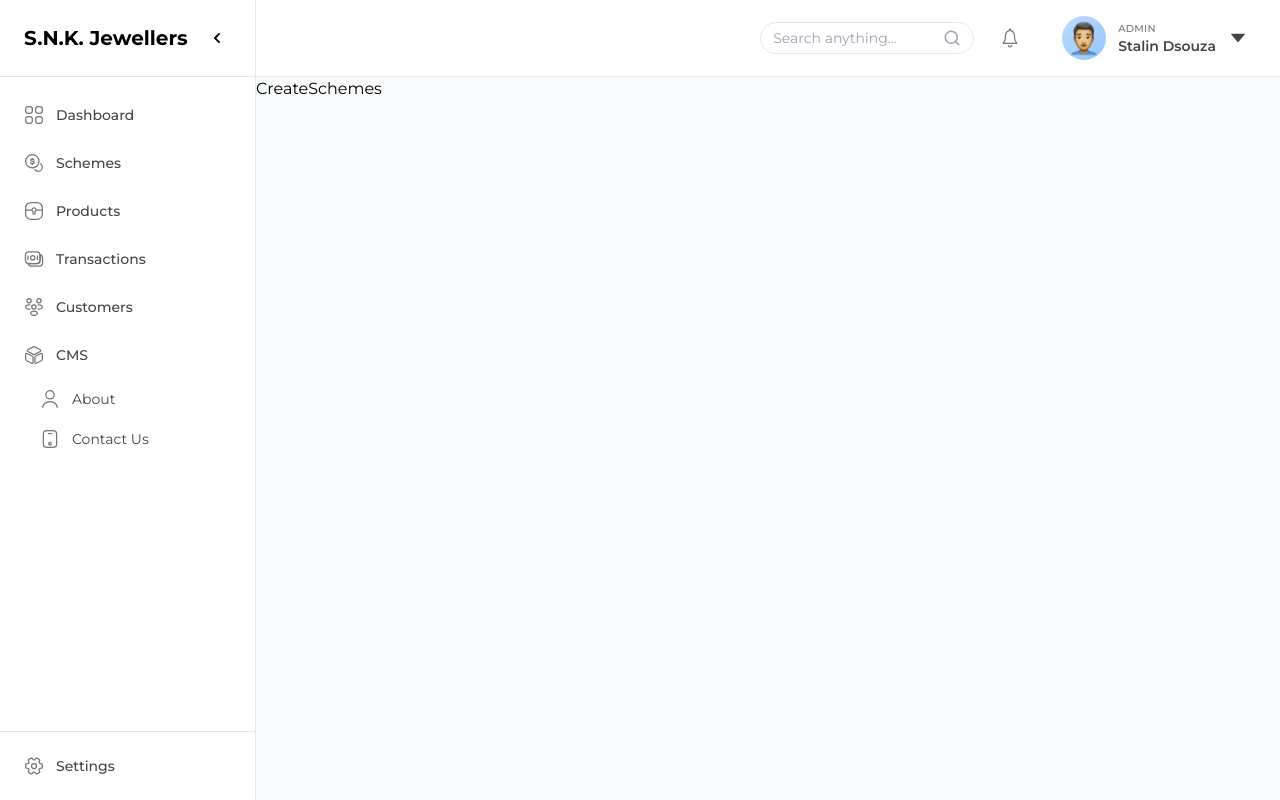
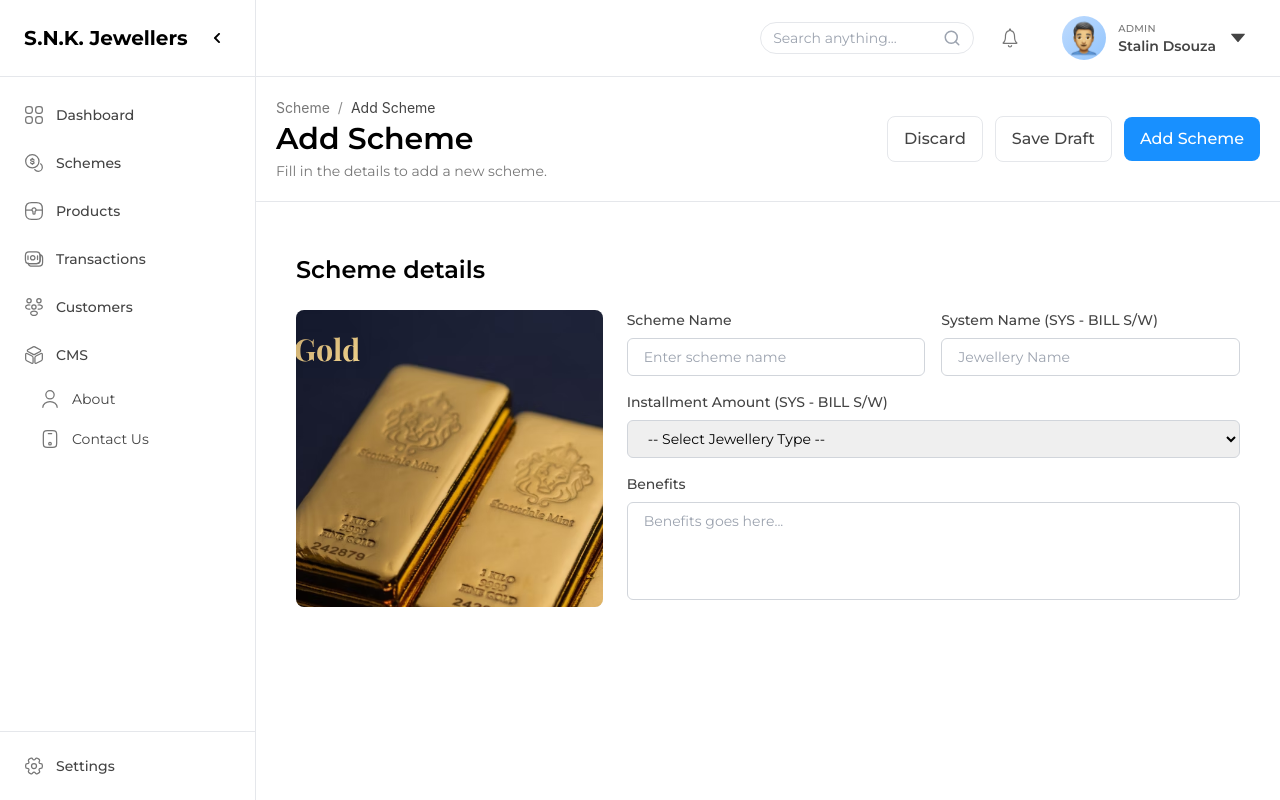
Before and after one commit to teammetasoft/snk-client, a React (Vite) app: page /scheme-create in a window 1280 px wide. Built offline with nearby package versions, Linux system fonts and the light colour scheme.

Commit message:
updated add scheme

```diff
--- /dev/null
+++ b/src/components/common/header/BreadcrumbsHeader.jsx
@@ -0,0 +1,43 @@
+// import React from 'react';
+import { AiOutlinePlus } from 'react-icons/ai';
+import { Breadcrumb } from 'antd'
+import { Link } from "react-router-dom"
+
+const BreadcrumbsHeader = ({ title, desc, btnName, parentLink, parentName, childName }) => {
+    return (
+        <section className='breadcrumbHeader mb-8 border-b border-gray-200 p-5'>
+            <div className='flex flex-col md:flex-row items-center justify-between'>
+                <div className="space-y-0.5">
+                    <div>
+                        <Breadcrumb
+                            seperator="/"
+                            items={[
+                                { title: (<Link to={parentLink}><span className="text-sm text-lightGray">{parentName}</span></Link>) },
+                                { title: (<span className="text-sm text-darkGray">{childName}</span>) },
+
+                            ]}
+                        />
+                    </div>
+
+                    <div>
+                        <h1 className='text-3xl text-black font-semibold mb-1'>{title}</h1>
+                        <p className='text-sm text-lightGray'>{desc}</p>
+                    </div>
+                </div>
+                <div className='flex items-center gap-3'>
+                    <button className='flex items-center gap-2 bg-white border border-gray-200 text-darkGray py-2.5 px-4 rounded-lg font-medium hover:bg-gray-50 transition-colors'>
+                        <span className='hidden sm:inline text-base'>Discard</span>
+                    </button>
+                    <button className='flex items-center gap-2 bg-white border border-gray-200 text-darkGray py-2.5 px-4 rounded-lg font-medium hover:bg-gray-50 transition-colors'>
+                        <span className='hidden sm:inline text-base'>Save Draft</span>
+                    </button>
+                    <button className='flex items-center justify-center gap-2 bg-primary text-white py-2.5 px-4 rounded-lg font-medium hover:opacity-90 transition-all sm:w-auto w-10 h-10 sm:h-auto'>
+                        <span className='hidden sm:inline text-base'>{btnName}</span>
+                    </button>
+                </div>
+            </div>
+        </section>
+    );
+};
+
+export default BreadcrumbsHeader;
--- a/src/components/common/PageHeader.jsx
+++ b/src/components/common/header/PageHeader.jsx
@@ -1,20 +1,21 @@
 import React from 'react';
 import { AiOutlinePlus, AiOutlineDownload } from 'react-icons/ai';
 
-const PageHeader = ({ title, desc, addBtn }) => {
+const PageHeader = ({ title, desc, addBtn, handleAddButton }) => {
     return (
         <section className='pageHeader mb-8 border-b border-gray-200 p-5'>
             <div className='flex flex-col md:flex-row items-center justify-between'>
                 <div>
                     <h1 className='text-3xl text-black font-semibold mb-1'>{title}</h1>
-                    <p className='text-sm text-gray-500'>{desc}</p>
+                    <p className='text-sm text-lightGray'>{desc}</p>
                 </div>
                 <div className='flex items-center gap-3'>
-                    <button className='flex items-center gap-2 bg-white border border-gray-300 text-gray-700 py-2.5 px-4 rounded-lg font-medium hover:bg-gray-50 transition-colors'>
+                    <button className='flex items-center gap-2 bg-white border border-gray-300 text-darkGray py-2.5 px-4 rounded-lg font-medium hover:bg-gray-50 transition-colors'>
                         <AiOutlineDownload className='text-lg' />
                         <span className='hidden sm:inline text-base'>Export to excel</span>
                     </button>
-                    <button className='flex items-center justify-center gap-2 bg-primary text-white py-2.5 px-4 rounded-lg font-medium hover:opacity-90 transition-all sm:w-auto w-10 h-10 sm:h-auto'>
+                    <button className='flex items-center justify-center gap-2 bg-primary text-white py-2.5 px-4 rounded-lg font-medium hover:opacity-90 transition-all sm:w-auto w-10 h-10 sm:h-auto'
+                    onClick={handleAddButton}>
                         <AiOutlinePlus className='text-lg' />
                         <span className='hidden sm:inline text-base'>{addBtn}</span>
                     </button>
--- a/src/components/common/layout/Layout.jsx
+++ b/src/components/common/layout/Layout.jsx
@@ -23,7 +23,7 @@
                 </div>
 
                 {/* Page Content */}
-                <div className="flex-1 overflow-y-auto bg-gray-50 ">
+                <div className="flex-1 overflow-y-auto  ">
                     <Outlet />
                 </div>
             </div>
--- a/src/components/schemes/CreateSchemes.jsx
+++ b/src/components/schemes/CreateSchemes.jsx
@@ -1,8 +1,24 @@
 import React from 'react'
+import BreadcrumbsHeader from "../common/header/BreadcrumbsHeader"
+import SchemeDetailsForm from "./SchemeDetailsForm"
 
 function CreateSchemes() {
   return (
-    <div>CreateSchemes</div>
+    <div>
+      <BreadcrumbsHeader
+        title="Add Scheme"
+        desc="Fill in the details to add a new scheme."
+        btnName="Add Scheme"
+        // handleAddButton={handleAddButton}
+        parentLink="scheme-list"
+        parentName="Scheme"
+        childName="Add Scheme"
+      />
+
+      <div className="px-5">
+        <SchemeDetailsForm />
+      </div>
+    </div>
   )
 }
 
--- /dev/null
+++ b/src/components/schemes/SchemeDetailsForm.jsx
@@ -0,0 +1,76 @@
+import React from 'react';
+import GoldImage from '../../assets/gold.svg';
+
+
+export default function SchemeDetailsForm() {
+  return (
+    <div className="p-4 md:p-5 rounded-lg  ">
+      <h2 className="text-black text-xl md:text-2xl font-semibold mb-4 md:mb-6">Scheme details</h2>
+
+      <div className="flex flex-col lg:flex-row gap-4 md:gap-6">
+        {/* Image Upload Section */}
+        <div className="w-full lg:w-1/3">
+          <div className="bg-gray-100 rounded-lg overflow-hidden h-48 md:h-full flex items-center justify-center">
+            <img src={GoldImage} alt="Gold" className="h-full object-cover" />
+
+            {/* <svg className="w-12 h-12 md:w-16 md:h-16 text-gray-300" fill="none" stroke="currentColor" viewBox="0 0 24 24">
+              <path strokeLinecap="round" strokeLinejoin="round" strokeWidth={2} d="M4 16l4.586-4.586a2 2 0 012.828 0L16 16m-2-2l1.586-1.586a2 2 0 012.828 0L20 14m-6-6h.01M6 20h12a2 2 0 002-2V6a2 2 0 00-2-2H6a2 2 0 00-2 2v12a2 2 0 002 2z" />
+            </svg> */}
+          </div>
+        </div>
+
+        {/* Form Section */}
+        <div className="w-full lg:w-2/3 space-y-4">
+          {/* Scheme Name and System Name */}
+          <div className="flex flex-col md:flex-row gap-4">
+            <div className="flex-1">
+              <label className="block text-darkGray font-medium text-sm mb-2">
+                Scheme Name
+              </label>
+              <input
+                type="text"
+                placeholder="Enter scheme name"
+                className="input-base px-4 py-2  placeholder-gray-400"
+              />
+            </div>
+            <div className="flex-1">
+              <label className="block text-darkGray font-medium text-sm mb-2">
+                System Name (SYS - BILL S/W)
+              </label>
+              <input
+                type="text"
+                placeholder="Jewellery Name"
+                className="input-base px-4 py-2  placeholder-gray-400"
+              />
+            </div>
+          </div>
+
+          {/* Installment Amount */}
+          <div>
+            <label className="block text-darkGray font-medium text-sm mb-2">
+              Installment Amount (SYS - BILL S/W)
+            </label>
+            <select className="input-base px-4 py-2 ">
+              <option>-- Select Jewellery Type --</option>
+              <option>Ring</option>
+              <option>Neklace</option>
+
+            </select>
+          </div>
+
+          {/* Benefits */}
+          <div>
+            <label className="block text-darkGray font-medium text-sm mb-2">
+              Benefits
+            </label>
+            <textarea
+              placeholder="Benefits goes here..."
+              rows={4}
+              className="input-base px-4 py-2  placeholder-gray-400 resize-none"
+            />
+          </div>
+        </div>
+      </div>
+    </div>
+  );
+}
--- a/src/components/schemes/SchemeList.jsx
+++ b/src/components/schemes/SchemeList.jsx
@@ -1,26 +1,37 @@
 import React, { useState } from "react";
 import { Table, Pagination } from "antd";
-import PageHeader from "../common/PageHeader";
-import TabNavigation from "../common/TabNavigation";
+import PageHeader from "../common/header/PageHeader";
+import SchemeTabNavigation from "./SchemeTabNavigation";
 import mockSchemeData from "../../utils/mockData/SchemeMockData";
 import schemeColumn from "../../utils/tableColumns/schemeColumn";
 import styles from '../../styles/TableStyles.module.css';
+import { useNavigate } from 'react-router-dom'
 
 function SchemeList() {
   const [activeTab, setActiveTab] = useState("active");
   const [loading, setLoading] = useState(false);
   const [currentPage, setCurrentPage] = useState(1);
   const [pageSize, setPageSize] = useState(10);
+  const navigate = useNavigate();
 
   // Filter data based on active tab
   const filteredData = mockSchemeData.filter(
     (scheme) => scheme.status === activeTab
   );
 
+  const handleAddButton = () => {
+    navigate('/scheme-create')
+  }
+
   const handlePageChange = (page, size) => {
     setCurrentPage(page);
     setPageSize(size);
   };
+
+  const paginatedData = filteredData.slice(
+    (currentPage - 1) * pageSize,
+    currentPage * pageSize
+  );
 
   const totalItems = filteredData.length;
 
@@ -30,16 +41,17 @@
         title="Manage Schemes"
         desc="Manage and track all schemes in one place"
         addBtn="Add Scheme"
+        handleAddButton={handleAddButton}
       />
 
       <div className="px-5">
-        <TabNavigation activeTab={activeTab} onChange={setActiveTab} />
+        <SchemeTabNavigation activeTab={activeTab} onChange={setActiveTab} />
 
         {/* Table */}
         <div className="overflow-x-auto">
           <Table
             columns={schemeColumn}
-            dataSource={filteredData}
+            dataSource={paginatedData}
             loading={loading}
             pagination={false}
             className="bg-white rounded-lg"
@@ -53,7 +65,8 @@
         {/* Pagination */}
         <div className="mt-6 flex items-center justify-between p-4 bg-white rounded-lg">
           <span className="text-gray-600">
-            Showing {totalItems} of {totalItems} schemes
+            Showing {(currentPage - 1) * pageSize + 1}–
+            {Math.min(currentPage * pageSize, totalItems)} of {totalItems} schemes
           </span>
           <Pagination
             current={currentPage}
--- a/src/components/common/TabNavigation.jsx
+++ b/src/components/schemes/SchemeTabNavigation.jsx
@@ -4,7 +4,7 @@
 const { Search } = Input;
 
 // Tab Navigation Component with Filters
-const TabNavigation = ({ activeTab, onChange }) => {
+const SchemeTabNavigation = ({ activeTab, onChange }) => {
     const [searchValue, setSearchValue] = useState("");
     const [selectedInvestors, setSelectedInvestors] = useState(null);
     const [selectedOverdue, setSelectedOverdue] = useState(null);
@@ -178,4 +178,4 @@
     );
 };
 
-export default TabNavigation;
+export default SchemeTabNavigation;
--- a/src/utils/mockData/SchemeMockData.js
+++ b/src/utils/mockData/SchemeMockData.js
@@ -97,7 +97,7 @@
     amountRange: "30000 to 500000",
     activeUsers: 7050,
     dateAdded: "01-01-2025",
-    status: "active"
+    status: "drafts"
   },
     {
     key: "11",
@@ -107,7 +107,7 @@
     amountRange: "30000 to 500000",
     activeUsers: 7050,
     dateAdded: "01-01-2025",
-    status: "active"
+    status: "closed"
   },
 
 ];
```
Also changed, not shown: src/assets/gold.svg (added).
